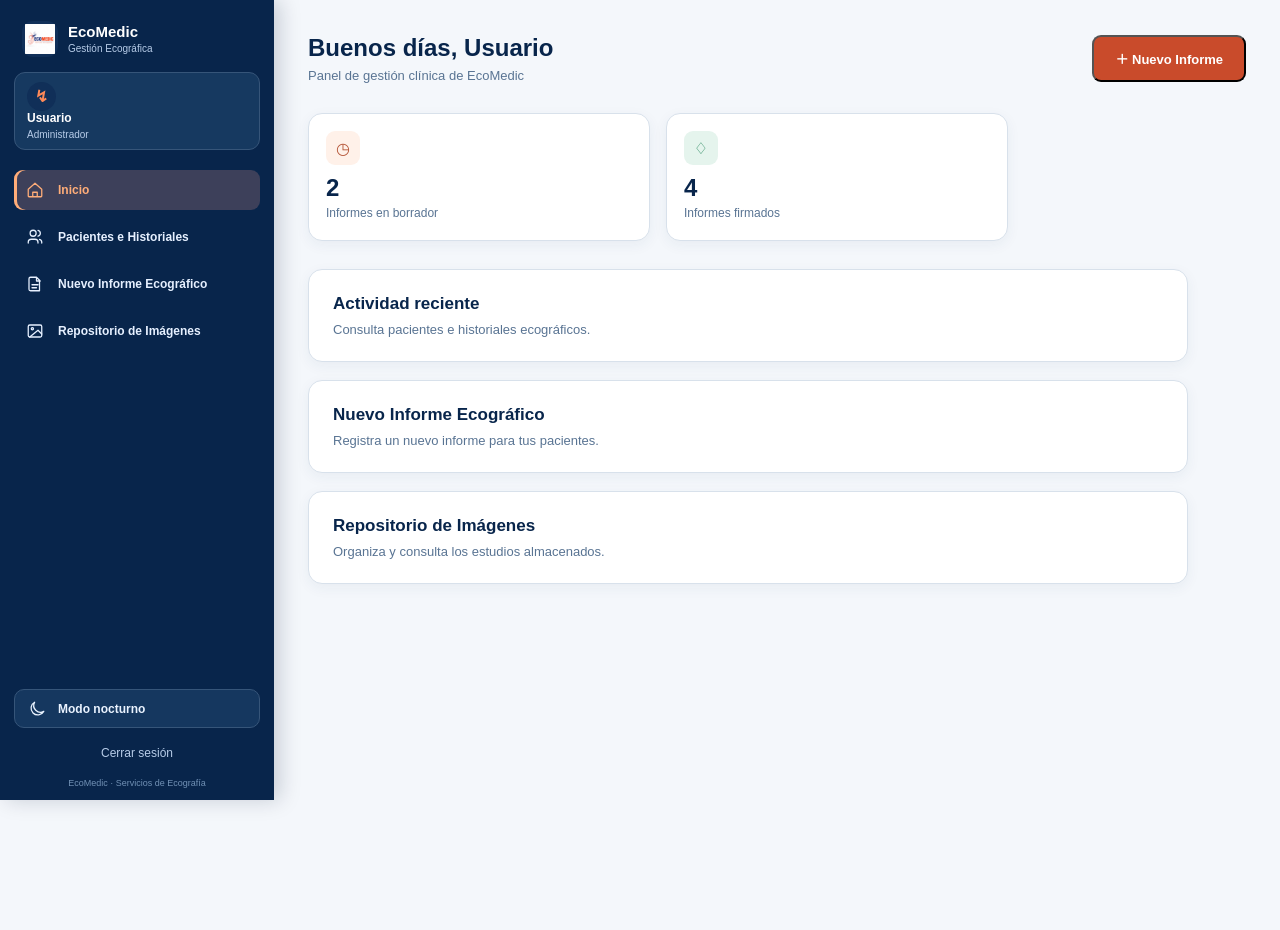
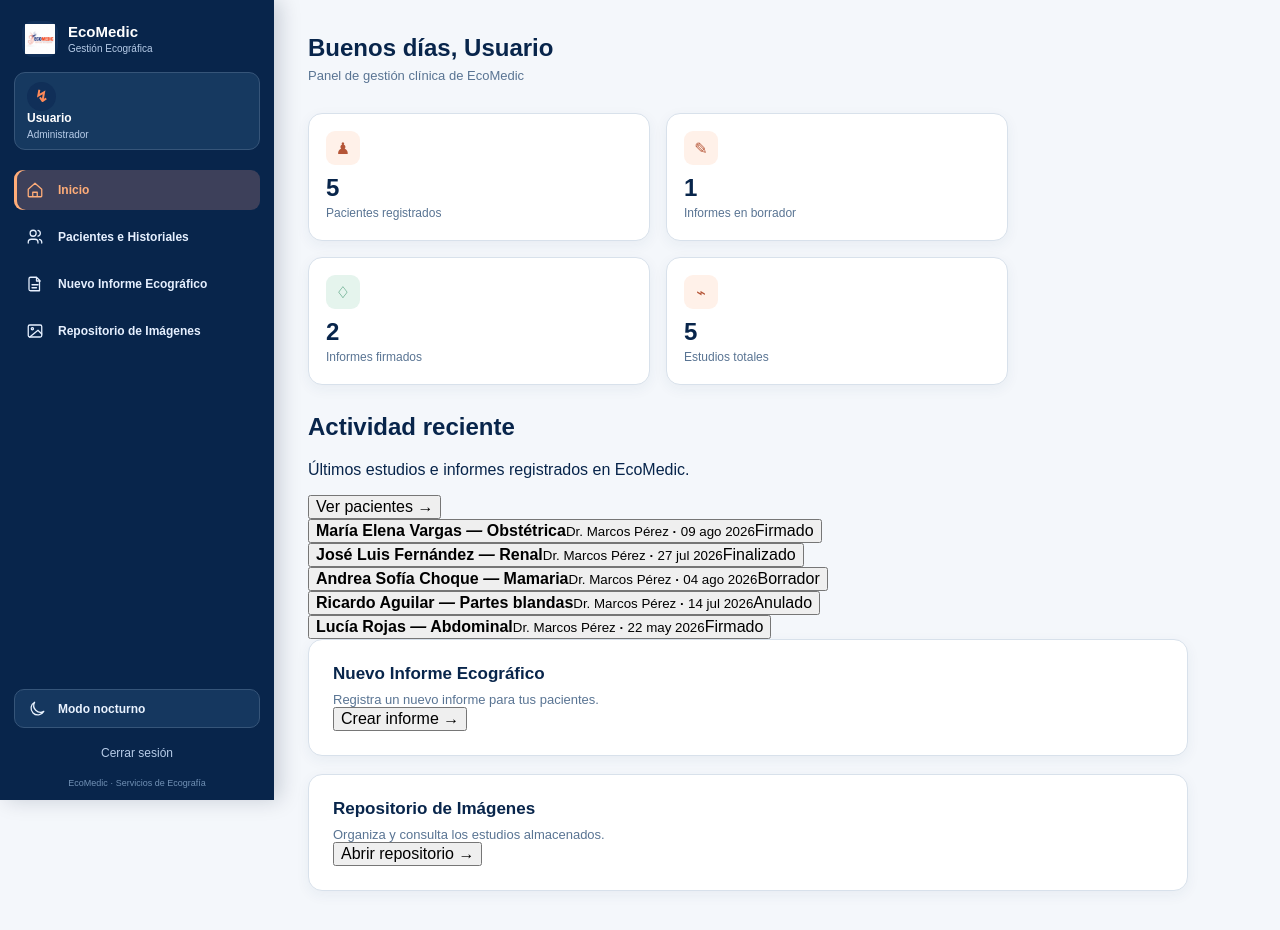
Before and after one commit to Emsof26/web-ecomedic, a React (Vite) app in the folder web-comedic/: page / in a window 1280 px wide. Shown: the top 930 px of the page. Before the commit the page ends 800 px from the top, so only its background shows below. Built offline with nearby package versions, Linux system fonts and the light colour scheme.

Commit message:
Se reorganizó la página de inicio

```diff
--- a/web-comedic/src/pages/HomePage.tsx
+++ b/web-comedic/src/pages/HomePage.tsx
@@ -1,25 +1,156 @@
+import { useEffect, useState } from "react";
 import { useNavigate } from "react-router-dom";
+
 import Navbar from "../components/navigation/Navbar";
 import { authRepository } from "../repositories/authRepository";
+import { clinicalStorage, type ClinicalPatient, type ClinicalStudy } from "../services/clinicalStorage";
+
 import "./HomePage.css";
 
+// Página principal: concentra un resumen de pacientes, estudios y actividad reciente.
 function HomePage() {
   const navigate = useNavigate();
   const user = authRepository.getCurrentUser();
   const isReceptionist = user?.role === "RECEPCIONISTA";
   const isAdmin = user?.role === "ADMIN";
-  const handleLogout = () => { authRepository.logout(); navigate("/login", { replace: true }); };
-  return <div className="home-page">
-    <Navbar user={user} onLogout={handleLogout} />
-    <main className="home-page__content">
-      <section id="inicio" className="dashboard-header"><div><h1>Buenos días, {user?.name ?? "Usuario"}</h1><p>Panel de gestión clínica de EcoMedic</p></div>{!isReceptionist && <button className="new-report-button" type="button" onClick={() => navigate("/nuevo-informe")}>＋ Nuevo Informe</button>}</section>
-      {isReceptionist && <p className="read-only-message" role="status">Sesión de Recepcionista: puedes consultar pacientes, historiales e imágenes, pero no editar datos clínicos ni crear informes.</p>}
-      <section className="summary-cards" aria-label="Resumen de informes"><article className="summary-card"><span className="summary-card__icon">◷</span><strong>2</strong><p>Informes en borrador</p></article><article className="summary-card"><span className="summary-card__icon summary-card__icon--green">♢</span><strong>4</strong><p>Informes firmados</p></article></section>
-      <section id="pacientes" className="dashboard-panel"><h2>Actividad reciente</h2><p>Consulta pacientes e historiales ecográficos.</p></section>
-      {!isReceptionist && <section id="nuevo-informe" className="dashboard-panel"><h2>Nuevo Informe Ecográfico</h2><p>Registra un nuevo informe para tus pacientes.</p></section>}
-      <section id="repositorio" className="dashboard-panel"><h2>Repositorio de Imágenes</h2><p>Organiza y consulta los estudios almacenados.</p></section>
-      {isAdmin && <section id="configuracion" className="dashboard-panel"><h2>Configuración / Usuarios</h2><p>Administra preferencias y usuarios del sistema.</p></section>}
-    </main>
-  </div>;
+
+  // Los datos se leen del almacenamiento compartido para que el panel se actualice
+  // cuando se registran pacientes o informes desde las demás páginas.
+  const [patients, setPatients] = useState<ClinicalPatient[]>(() => clinicalStorage.getPatients());
+  const [studies, setStudies] = useState<ClinicalStudy[]>(() => clinicalStorage.getStudies());
+
+  useEffect(() => {
+    // Al volver a la página o cambiar datos en otra pestaña, se vuelve a consultar el almacenamiento.
+    const refreshDashboard = () => {
+      setPatients(clinicalStorage.getPatients());
+      setStudies(clinicalStorage.getStudies());
+    };
+
+    window.addEventListener("storage", refreshDashboard);
+    window.addEventListener("focus", refreshDashboard);
+
+    return () => {
+      window.removeEventListener("storage", refreshDashboard);
+      window.removeEventListener("focus", refreshDashboard);
+    };
+  }, []);
+
+  const handleLogout = () => {
+    authRepository.logout();
+    navigate("/login", { replace: true });
+  };
+
+  // Cada informe guardado conserva su estado y permite alimentar las tarjetas y la actividad.
+  const draftCount = studies.filter((study) => study.status === "Borrador").length;
+  const signedCount = studies.filter((study) => study.status === "Firmado").length;
+  const recentStudies = studies.slice(0, 8);
+
+  return (
+    <div className="home-page">
+      <Navbar user={user} onLogout={handleLogout} />
+
+      <main className="home-page__content">
+        <section id="inicio" className="dashboard-header">
+          <div>
+            <h1>Buenos días, {user?.name ?? "Usuario"}</h1>
+            <p>Panel de gestión clínica de EcoMedic</p>
+          </div>
+        </section>
+
+        {isReceptionist && (
+          <p className="read-only-message" role="status">
+            Sesión de Recepcionista: puedes consultar pacientes, historiales e imágenes, pero no editar datos clínicos ni crear informes.
+          </p>
+        )}
+
+        {/* Cuatro tarjetas de resumen: pacientes, borradores, firmados y estudios totales. */}
+        <section className="summary-cards" aria-label="Resumen clínico">
+          <article className="summary-card">
+            <span className="summary-card__icon" aria-hidden="true">♟</span>
+            <strong>{patients.length}</strong>
+            <p>Pacientes registrados</p>
+          </article>
+
+          <article className="summary-card">
+            <span className="summary-card__icon" aria-hidden="true">✎</span>
+            <strong>{draftCount}</strong>
+            <p>Informes en borrador</p>
+          </article>
+
+          <article className="summary-card">
+            <span className="summary-card__icon summary-card__icon--green" aria-hidden="true">♢</span>
+            <strong>{signedCount}</strong>
+            <p>Informes firmados</p>
+          </article>
+
+          <article className="summary-card">
+            <span className="summary-card__icon summary-card__icon--blue" aria-hidden="true">⌁</span>
+            <strong>{studies.length}</strong>
+            <p>Estudios totales</p>
+          </article>
+        </section>
+
+        {/* Actividad reciente: muestra los últimos estudios registrados en formato vertical. */}
+        <section id="actividad" className="activity-panel">
+          <div className="activity-panel__heading">
+            <div>
+              <h2>Actividad reciente</h2>
+              <p>Últimos estudios e informes registrados en EcoMedic.</p>
+            </div>
+            <button type="button" onClick={() => navigate("/pacientes")}>Ver pacientes →</button>
+          </div>
+
+          <div className="activity-list">
+            {recentStudies.map((study) => (
+              <button
+                className="activity-item"
+                type="button"
+                key={study.id}
+                onClick={() => navigate("/pacientes")}
+              >
+                <span className={`activity-item__dot activity-item__dot--${study.status.toLowerCase()}`} aria-hidden="true" />
+
+                <span className="activity-item__main">
+                  <strong>{study.patientName} <em>—</em> <span>{study.specialty}</span></strong>
+                  <small>{study.doctor} <b>·</b> {study.date}</small>
+                </span>
+
+                <span className={`activity-item__status activity-item__status--${study.status.toLowerCase()}`}>
+                  {study.status}
+                </span>
+              </button>
+            ))}
+
+            {!recentStudies.length && (
+              <p className="activity-empty">Todavía no hay estudios registrados.</p>
+            )}
+          </div>
+        </section>
+
+        {/* Estos accesos inferiores conservan la navegación del panel sin duplicar botones de creación. */}
+        {!isReceptionist && (
+          <section id="nuevo-informe" className="dashboard-panel">
+            <h2>Nuevo Informe Ecográfico</h2>
+            <p>Registra un nuevo informe para tus pacientes.</p>
+            <button type="button" onClick={() => navigate("/nuevo-informe")}>Crear informe →</button>
+          </section>
+        )}
+
+        <section id="repositorio" className="dashboard-panel">
+          <h2>Repositorio de Imágenes</h2>
+          <p>Organiza y consulta los estudios almacenados.</p>
+          <button type="button" onClick={() => navigate("/repositorio")}>Abrir repositorio →</button>
+        </section>
+
+        {isAdmin && (
+          <section id="configuracion" className="dashboard-panel">
+            <h2>Configuración / Usuarios</h2>
+            <p>Administra preferencias y usuarios del sistema.</p>
+          </section>
+        )}
+      </main>
+    </div>
+  );
 }
+
 export default HomePage;
```
